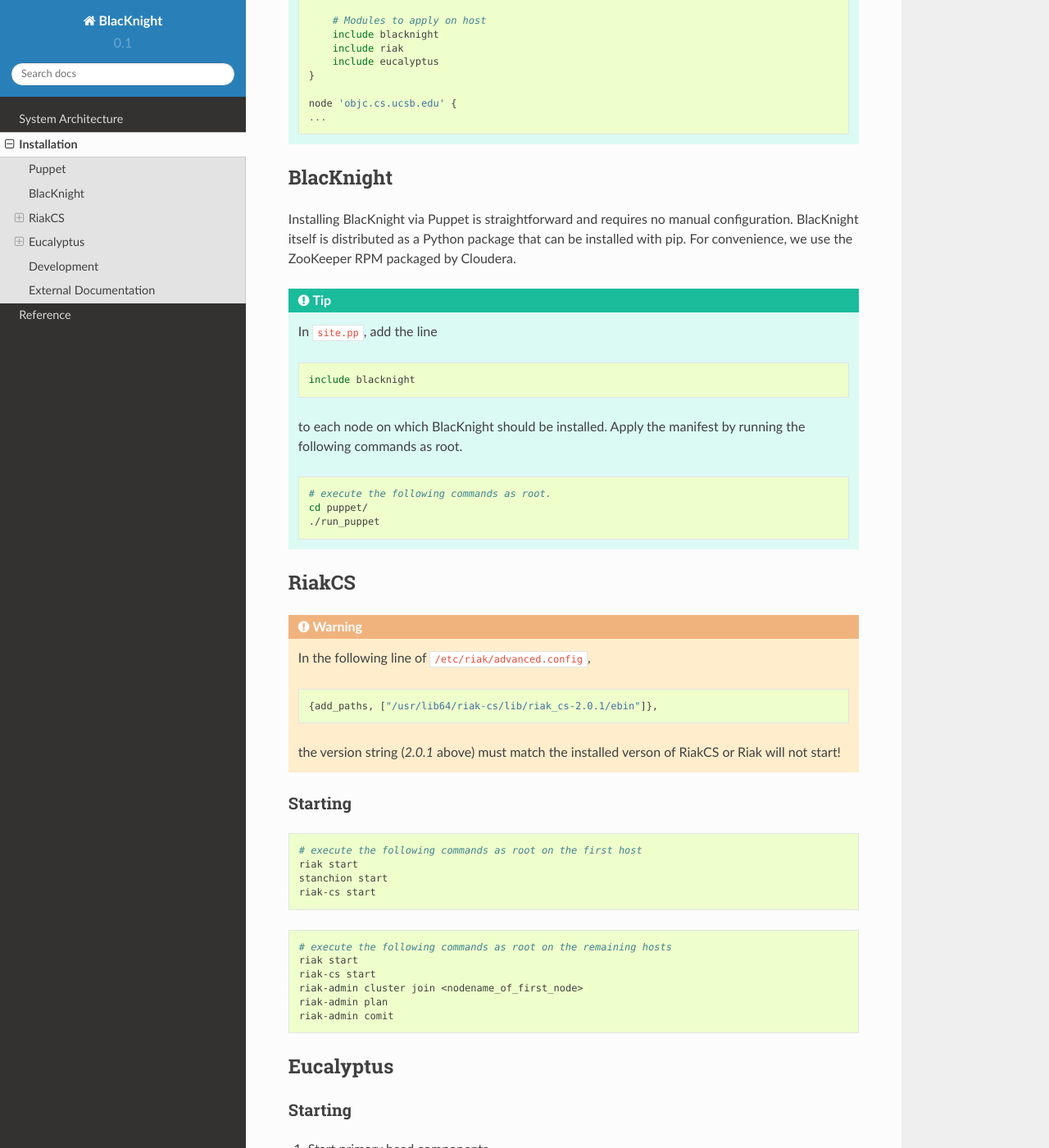
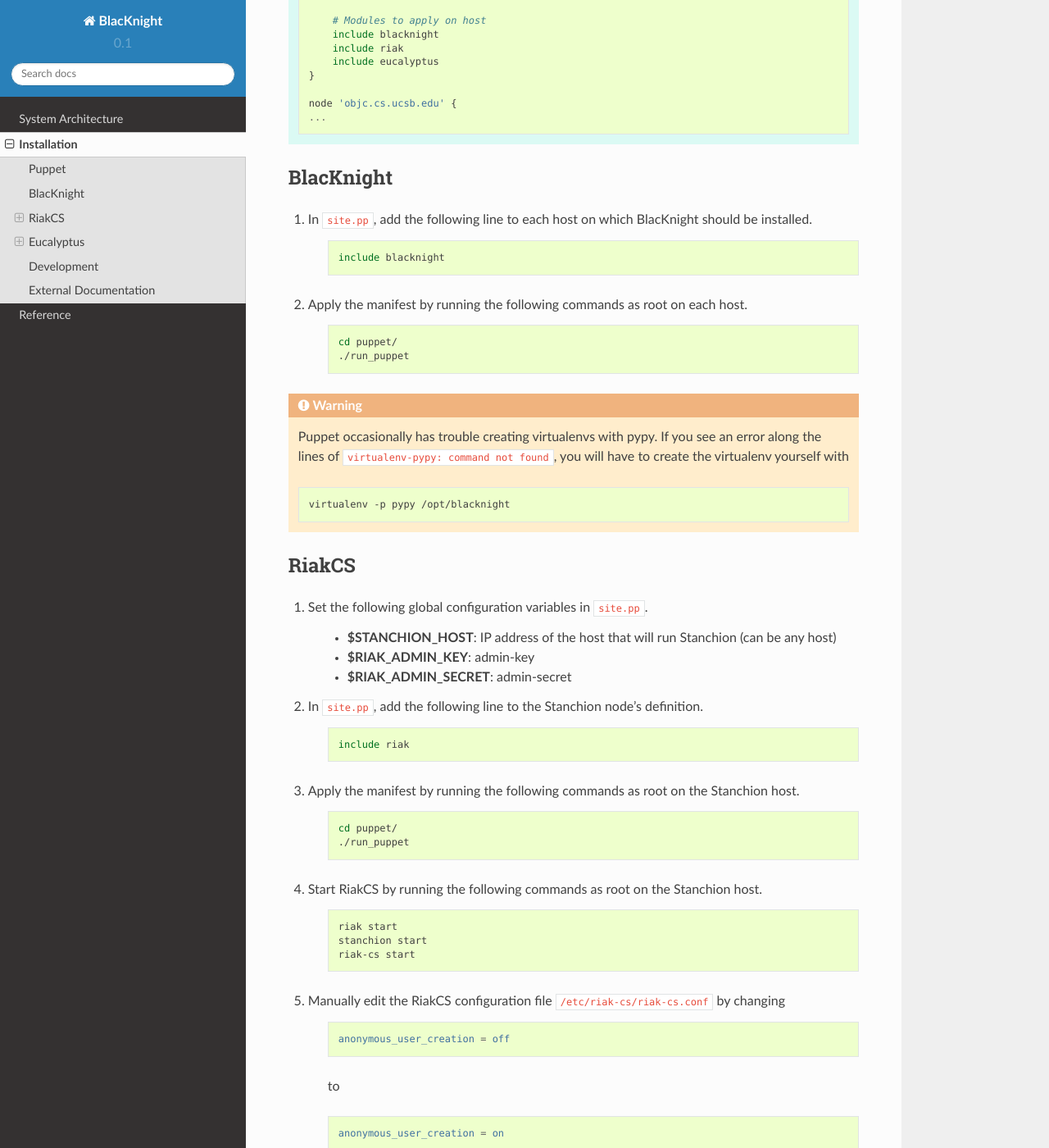
Before and after one commit to dkudrow/BlacKnight, a Sphinx documentation site: the page built from doc/install.rst, in a window 1280 px wide and 1400 px high, scrolled down 1380 px. Shown: the whole window at 82% size. Built offline with Sphinx 7.4.7 and the Read the Docs theme 2.0.0, drawn with Linux system fonts in a browser that asks for light colours; some of the changed text lies outside the part shown.

Commit message:
add riak instructions

```diff
--- a/doc/install.rst
+++ b/doc/install.rst
@@ -63,27 +63,99 @@
 BlacKnight
 ----------
 
-Installing BlacKnight via Puppet is straightforward and requires no manual configuration. BlacKnight itself is distributed as a Python package that can be installed with pip. For convenience, we use the ZooKeeper RPM packaged by Cloudera.
-
-.. tip::
-
-    In ``site.pp``, add the line
+#. In ``site.pp``, add the following line to each host on which BlacKnight should be installed.
 
     .. code-block:: ruby
 
         include blacknight
 
-    to each node on which BlacKnight should be installed. Apply the manifest by running the following commands as root.
+#. Apply the manifest by running the following commands as root on each host.
 
     .. code-block:: shell
 
-        # execute the following commands as root.
         cd puppet/
         ./run_puppet
 
+.. warning::
+
+    Puppet occasionally has trouble creating virtualenvs with pypy. If you see an error along the lines of ``virtualenv-pypy: command not found``, you will have to create the virtualenv yourself with
+
+    .. code-block:: shell
+
+        virtualenv -p pypy /opt/blacknight
 
 RiakCS
 ------
+
+#. Set the following global configuration variables in ``site.pp``.
+
+    * **$STANCHION_HOST**: IP address of the host that will run Stanchion (can be any host)
+    * **$RIAK_ADMIN_KEY**: admin-key
+    * **$RIAK_ADMIN_SECRET**: admin-secret
+
+#. In ``site.pp``, add the following line to the Stanchion node's definition.
+
+
+    .. code-block:: ruby
+
+        include riak
+
+#. Apply the manifest by running the following commands as root on the Stanchion host.
+
+    .. code-block:: shell
+
+        cd puppet/
+        ./run_puppet
+
+#. Start RiakCS by running the following commands as root on the Stanchion host.
+
+    .. code-block:: shell
+
+        riak start
+        stanchion start
+        riak-cs start
+
+#. Manually edit the RiakCS configuration file ``/etc/riak-cs/riak-cs.conf`` by changing
+
+    .. code-block:: properties
+
+        anonymous_user_creation = off
+
+    to
+
+    .. code-block:: properties
+
+        anonymous_user_creation = on
+
+#. Restart Riak by by running
+
+    .. code-block:: shell
+
+        riak-cs restart
+
+#. Create an admin user by running the following command. Use the value of ``$RIAKCS_PORT`` in ``site.pp`` as the port in the URL. The choice of name and email for the admin user are not terribly important.
+
+    .. code-block:: shell
+
+        curl -XPOST http://localhost:9090/riak-cs/user \
+            -H 'Content-Type: application/json' \
+            -d '{"email":"admin@admin.com", "name":"admin"}'
+
+#. RiakCS should respond with the key and secret of the admin user. Copy these into ``$RIAK_ADMIN_KEY`` and ``$RIAK_ADMIN_SECRET`` respectively in ``site.pp``.
+
+#. Repeat steps 2 and 3 on the remaining hosts.
+
+#. Restart Riak on the Stanchion host as per step 6.
+
+#. On the remaining nodes start Riak with the following commands. The nodename of stanchion node is
+
+    .. code-block:: shell
+
+    riak start
+    riak-cs start
+    riak-admin cluster join riak@<hostname_of_stanchion_node>
+    riak-admin plan
+    riak-admin commit
 
 .. warning::
 
```
Also changed, not shown: 1 other file.
